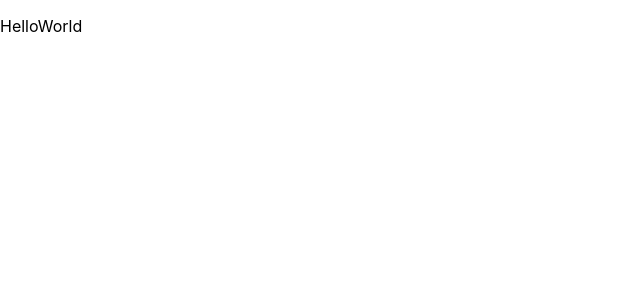
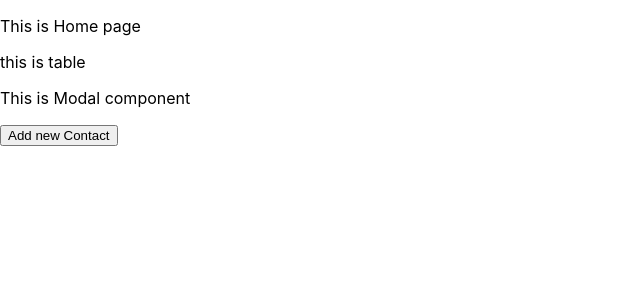
Before and after one commit to DudaKristian/DarlySolutionsTest, a React (Create React App) app: page / in a window 1280 px wide. Shown: the top 300 px of the page, without its empty margins (0-640 px from the left). Built offline with nearby package versions, Linux system fonts and the light colour scheme.

Commit message:
Created component structure

```diff
--- a/src/App.tsx
+++ b/src/App.tsx
@@ -1,10 +1,13 @@
 import React from 'react';
+import { Home } from './pages/Home/Home';
+import { Modal } from './pages/Modal/Modal';
 
 
 const App:React.FC = () => {
   return (
     <div>
-      <p>HelloWorld</p>
+      <Home />
+      <Modal/>
     </div>
   );
 }
--- /dev/null
+++ b/src/components/btnSubmit/btnSubmit.component.tsx
@@ -0,0 +1,9 @@
+import React from 'react';
+
+export const BtnSubmit: React.FC = () => {
+    return (
+        <div>
+            <button type='submit'>Add new Contact</button>
+        </div>
+    )
+}
--- /dev/null
+++ b/src/components/table/table.component.tsx
@@ -0,0 +1,9 @@
+import React from 'react';
+
+export const Table: React.FC = () => {
+    return (
+        <div>
+            <p>this is table</p>
+        </div>
+    )
+}
--- /dev/null
+++ b/src/pages/Home/Home.tsx
@@ -0,0 +1,11 @@
+import React from 'react';
+import { Table } from '../../components/table/table.component';
+
+export const Home: React.FC = () => {
+    return (
+        <div>
+            <p>This is Home page</p>
+            <Table/>
+        </div>
+    )
+}
--- /dev/null
+++ b/src/pages/Modal/Modal.tsx
@@ -0,0 +1,11 @@
+import React from 'react';
+import { BtnSubmit } from '../../components/btnSubmit/btnSubmit.component';
+
+export const Modal: React.FC = () => {
+    return (
+        <div>
+            <p>This is Modal component</p>
+            <BtnSubmit/>
+        </div>
+    )
+}
```
